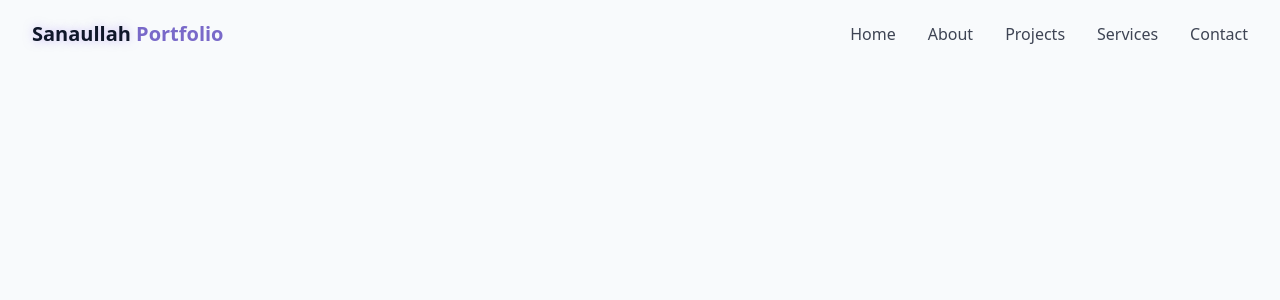
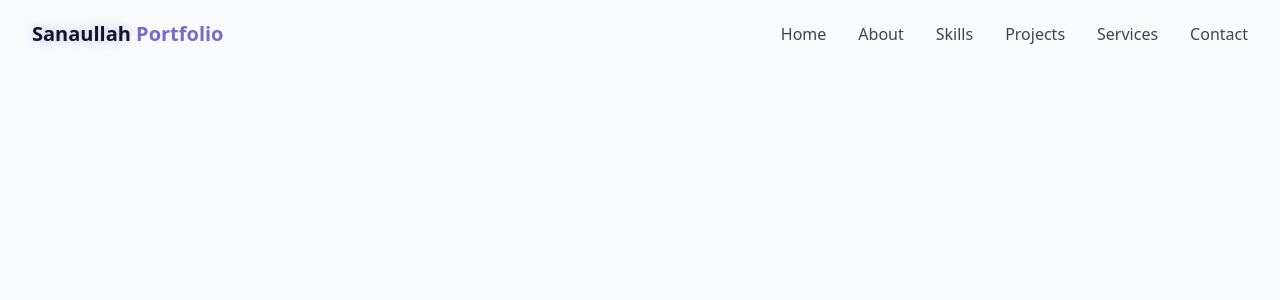
Before and after one commit to mesanaullah/portfolio, a React (Vite) app: page /about in a window 1280 px wide. Shown: the top 300 px of the page. Built offline with nearby package versions, Linux system fonts and the light colour scheme.

Commit message:
Skills and Projects section added

```diff
--- a/src/Pages/About.jsx
+++ b/src/Pages/About.jsx
@@ -7,7 +7,7 @@
 
 const About = () => {
     return (
-        <div id='#about' className="py-24 px-4 relative">
+        <div id='about' className="py-24 px-4 relative">
             {" "}
             <div className="container mx-auto max-w-5xl">
                 <h2 className="text-3xl md:text-4xl font-bold mb-12 text-center">About
--- a/src/components/Navbar.jsx
+++ b/src/components/Navbar.jsx
@@ -1,4 +1,4 @@
-import { NavLink } from 'react-router-dom'
+import { NavLink, Link } from 'react-router-dom'
 import { cn } from "@/lib/utils";
 import { useEffect, useState } from "react";
 import { MdClose } from "react-icons/md";
@@ -9,6 +9,7 @@
     { name: "About", href: "#about" },
     { name: "Skills", href: "#skills" },
     { name: "Projects", href: "#projects" },
+    { name: "Services", href: "#services" },
     { name: "Contact", href: "#contact" },
 ];
 const Navbar = () => {
@@ -29,11 +30,12 @@
     return (
         <nav
             className={cn(
-                "fixed w-full z-40 transition-all duration-300",
+                "w-full z-40 transition-all duration-300",
                 isScrolled ? "py-3 bg-background/80 backdrop-blur-md shadow-xs" : "py-5"
             )}
         >
             <div className="container flex items-center justify-between">
+
                 <a
                     className="text-xl font-bold text-primary flex items-center"
                     href="#hero"
@@ -46,7 +48,8 @@
 
                 {/* desktop nav */}
                 <div className="hidden md:flex space-x-8">
-                    {/* {navItems.map((item, key) => (
+
+                    {navItems.map((item, key) => (
                         <a
                             key={key}
                             href={item.href}
@@ -54,32 +57,13 @@
                         >
                             {item.name}
                         </a>
-                    ))} */}
+                    ))}
 
-                    <NavLink to='/'>
-                        <p className="text-foreground/80 hover:text-primary transition-colors duration-300">Home</p>
-                        <hr className='w-2/4 border-none h-[1.5px] bg-white hidden' />
-                    </NavLink>
-
-                    <NavLink to='' href='#about'>
-                        <p className="text-foreground/80 hover:text-primary transition-colors duration-300">About</p>
-                        <hr className='w-2/4 border-none h-[1.5px] bg-white hidden' />
-                    </NavLink>
-
-                    <NavLink to='/projects'>
-                        <p className="text-foreground/80 hover:text-primary transition-colors duration-300">Projects</p>
-                        <hr className='w-2/4 border-none h-[1.5px] bg-white hidden' />
-                    </NavLink>
-
-                    <NavLink to='/services'>
-                        <p className="text-foreground/80 hover:text-primary transition-colors duration-300">Services</p>
-                        <hr className='w-2/4 border-none h-[1.5px] bg-white hidden' />
-                    </NavLink>
-
-                    <NavLink to='/contact'>
-                        <p className="text-foreground/80 hover:text-primary transition-colors duration-300">Contact</p>
-                        <hr className='w-2/4 border-none h-[1.5px] bg-white hidden' />
-                    </NavLink>
+                    {/* <a href="#home" className="text-foreground/80 hover:text-primary transition-colors duration-300">Home</a>
+                    <a href="#about" className="text-foreground/80 hover:text-primary transition-colors duration-300">About</a>
+                    <a href="#projects" className="text-foreground/80 hover:text-primary transition-colors duration-300">Projects</a>
+                    <a href="#services" className="text-foreground/80 hover:text-primary transition-colors duration-300">Services</a>
+                    <a href="#contact" className="text-foreground/80 hover:text-primary transition-colors duration-300">Contact</a> */}
                 </div>
 
                 {/* mobile nav */}
@@ -102,7 +86,7 @@
                     )}
                 >
                     <div className="flex flex-col space-y-8 text-xl">
-                        {/* {navItems.map((item, key) => (
+                        {navItems.map((item, key) => (
                             <a
                                 key={key}
                                 href={item.href}
@@ -111,28 +95,15 @@
                             >
                                 {item.name}
                             </a>
-                        ))} */}
+                        ))}
 
 
-                        <NavLink onClick={() => setVisible(false)} to='/'>
-                            <p className="text-foreground/80 hover:text-primary transition-colors duration-300">Home</p>
-                        </NavLink>
+                        {/* <a onClick={() => setVisible(false)} href="home" className="text-foreground/80 hover:text-primary transition-colors duration-300">Home</a>
+                        <a onClick={() => setVisible(false)} href="about" className="text-foreground/80 hover:text-primary transition-colors duration-300">About</a>
+                        <a onClick={() => setVisible(false)} href="projects" className="text-foreground/80 hover:text-primary transition-colors duration-300">Projects</a>
+                        <a onClick={() => setVisible(false)} href="services" className="text-foreground/80 hover:text-primary transition-colors duration-300">Services</a>
+                        <a onClick={() => setVisible(false)} href="contact" className="text-foreground/80 hover:text-primary transition-colors duration-300">Contact</a> */}
 
-                        <NavLink onClick={() => setVisible(false)} to='/about'>
-                            <p className="text-foreground/80 hover:text-primary transition-colors duration-300">About</p>
-                        </NavLink>
-
-                        <NavLink onClick={() => setVisible(false)} to='/projects'>
-                            <p className="text-foreground/80 hover:text-primary transition-colors duration-300">Projects</p>
-                        </NavLink>
-
-                        <NavLink onClick={() => setVisible(false)} to='/services'>
-                            <p className="text-foreground/80 hover:text-primary transition-colors duration-300">Services</p>
-                        </NavLink>
-
-                        <NavLink onClick={() => setVisible(false)} to='/contact'>
-                            <p className="text-foreground/80 hover:text-primary transition-colors duration-300">Contact</p>
-                        </NavLink>
                     </div>
                 </div>
             </div>
--- /dev/null
+++ b/src/components/Projects.jsx
@@ -0,0 +1,98 @@
+import { BiLinkExternal, BiLogoGithub } from "react-icons/bi";
+
+
+const projects = [
+    {
+        id: 1,
+        title: "E-Commerce Platform",
+        description: "Full-featured e-commerce platform with user authentication and payment processing.",
+        image: "/projects/project1.jpg",
+        tags: ["React", "TailwindCSS", "Node.js", "MongoDB"],
+        demoUrl: "https://klyve-frontend.vercel.app/",
+        githubUrl: "https://github.com/mesanaullah/Klyve-eCommerce",
+    },
+
+    {
+        id: 2,
+        title: "News Blog Platform",
+        description: "A modern news blog platform built with a focus on clean design, readability, dynamic content management, and a seamless browsing experience.",
+        image: "/projects/project2.jpg",
+        tags: ["React", "TailwindCSS", "Node.js", "MongoDB"],
+        demoUrl: "#",
+        githubUrl: "https://github.com/mesanaullah/NewsApp",
+    },
+];
+
+const Projects = () => {
+    return (
+        <section id="projects" className="py-24 px-4 relative">
+            <div className="container mx-auto max-w-5xl">
+                <h2 className="text-3xl md:text-4xl font-bold mb-4 text-center">
+                    {" "}
+                    My <span className="text-primary"> Latest Work </span>
+                </h2>
+
+                <p className="text-center text-muted-foreground mb-12 max-w-2xl mx-auto">
+                    Here are some of my recent projects. Each project was carefully
+                    crafted with attention to detail, performance, and user experience.
+                </p>
+
+                <div className="grid grid-cols-1 md:grid-cols-2 lg:grid-cols-3 gap-8">
+                    {
+                        projects.map((project, key) => (
+                            <div key={key} className="group bg-card rounded-lg overflow-hidden shadow-xs card-hover">
+                                <div className="h-48 overflow-hidden">
+                                    <img src={project.image} alt={project.title} className="w-full h-full object-cover transition-transform duration-500 group-hover:scale-110" />
+                                </div>
+
+                                <div className="p-6">
+                                    <div className="flex flex-wrap gap-2 mb-4">
+                                        {
+                                            project.tags.map((tag) => (
+                                                <span className="px-2 py-1 text-xs font-medium border rounded-full bg-secondary text-secondary-foreground">
+                                                    {tag}
+                                                </span>
+                                            ))
+                                        }
+                                    </div>
+
+                                    <h3 className="text-xl font-semibold mb-1">{project.title}</h3>
+                                    <p className="text-muted-foreground text-sm mb-4">
+                                        {project.description}
+                                    </p>
+
+                                    {/* Project domo and github link */}
+                                    <div className="flex justify-between items-center">
+                                        <div className="flex space-x-3">
+                                            <a href={project.demoUrl} target="_blank" className="text-foreground/80 hover:text-primary transition-colors duration-300">
+                                                <BiLinkExternal className='w-6 h-6' />
+                                            </a>
+
+                                            <a
+                                                href={project.githubUrl} target="_blank" className="text-foreground/80 hover:text-primary transition-colors duration-300"
+                                            >
+                                                <BiLogoGithub className='w-6 h-6' />
+                                            </a>
+                                        </div>
+                                    </div>
+                                </div>
+                            </div>
+                        ))
+                    }
+                </div>
+
+                {/* GitHub button */}
+                <div className="text-center mt-12">
+                    <a className="cosmic-button w-fit flex items-center mx-auto gap-2"
+                        target="_blank"
+                        href="https://github.com/mesanaullah"
+                    >
+                        Check My Github<BiLogoGithub className='w-5 h-5' />
+                    </a>
+                </div>
+            </div>
+        </section>
+    )
+}
+
+export default Projects
--- /dev/null
+++ b/src/components/Skills.jsx
@@ -0,0 +1,81 @@
+import { useState } from "react";
+import { cn } from "@/lib/utils";
+
+const skills = [
+    // Frontend
+    { name: "HTML/CSS", level: 95, category: "frontend" },
+    { name: "JavaScript", level: 90, category: "frontend" },
+    { name: "React", level: 90, category: "frontend" },
+    { name: "Tailwind CSS", level: 90, category: "frontend" },
+
+    // Backend
+    { name: "Node.js", level: 80, category: "backend" },
+    { name: "Express", level: 75, category: "backend" },
+    { name: "MongoDB", level: 70, category: "backend" },
+
+    // Tools
+    { name: "Git/GitHub", level: 90, category: "tools" },
+    { name: "VS Code", level: 95, category: "tools" },
+];
+
+const categories = ["all", "frontend", "backend", "tools"];
+
+const Skills = () => {
+
+    const [activeCategory, setActiveCategory] = useState("all");
+
+    const filteredSkills = skills.filter(
+        (skill) => activeCategory === "all" || skill.category === activeCategory
+    );
+
+    return (
+        <section id="skills" className="py-24 px-4 relative bg-secondary/30">
+            <div className="container mx-auto max-w-5xl">
+                <h2 className="text-3xl md:text-4xl font-bold mb-12 text-center">My
+                    <span className="text-primary"> Skills</span>
+                </h2>
+
+                {/* Categories filter */}
+                <div className="flex flex-wrap justify-center gap-4 mb-12">
+                    {
+                        categories.map((category, key) => (
+                            <button
+                                key={key}
+                                onClick={() => setActiveCategory(category)}
+                                className={cn(
+                                    "px-5 py-2 rounded-full transition-colors duration-300 capitalize",
+                                    activeCategory === category ? "bg-primary text-primary-foreground" : "bg-secondary/70 text-forefround hover:bd-secondary"
+                                )}
+                            >
+                                {category}
+                            </button>
+                        ))
+                    }
+                </div>
+
+                {/* Skills List */}
+                <div className="grid grid-cols-1 sm:grid-cols-2 lg:grid-cols-3 gap-6">
+                    {
+                        filteredSkills.map((skill, key) => (
+                            <div key={key} className="bg-card p-6 rounded-lg shadow-xs card-hover">
+                                <div className="text-left mb-4">
+                                    <h3 className="text-left mb-4">{skill.name}</h3>
+                                </div>
+
+                                <div className="w-full bg-secondary/50 h-2 rounded-full overflow-hidden">
+                                    < div className="bg-primary h-2 rounded-full origin-left animate-[grow_1.5s_ease-out]" style={{ width: skill.level + "%" }} />
+                                </div>
+
+                                <div className="text-right mt-1">
+                                    <span className="text-sm text-muted-foreground">{skill.level}%</span>
+                                </div>
+                            </div>
+                        ))
+                    }
+                </div>
+            </div>
+        </section>
+    )
+}
+
+export default Skills
--- a/src/components/ThemeToggle.jsx
+++ b/src/components/ThemeToggle.jsx
@@ -38,7 +38,7 @@
         <button
             onClick={toggleTheme}
             className={cn(
-                "fixed  bottom-5 right-5 z-50 p-2 rounded-full transition-colors duration-300",
+                "fixed  bottom-5 right-5 z-50 p-4 rounded-full transition-colors duration-300 shadow-lg",
                 "focus:outlin-hidden"
             )}
         >
```
Also changed, not shown: src/Pages/Home.jsx (+8 -2 lines), public/projects/project1.jpg (added), public/projects/project2.jpg (added).
